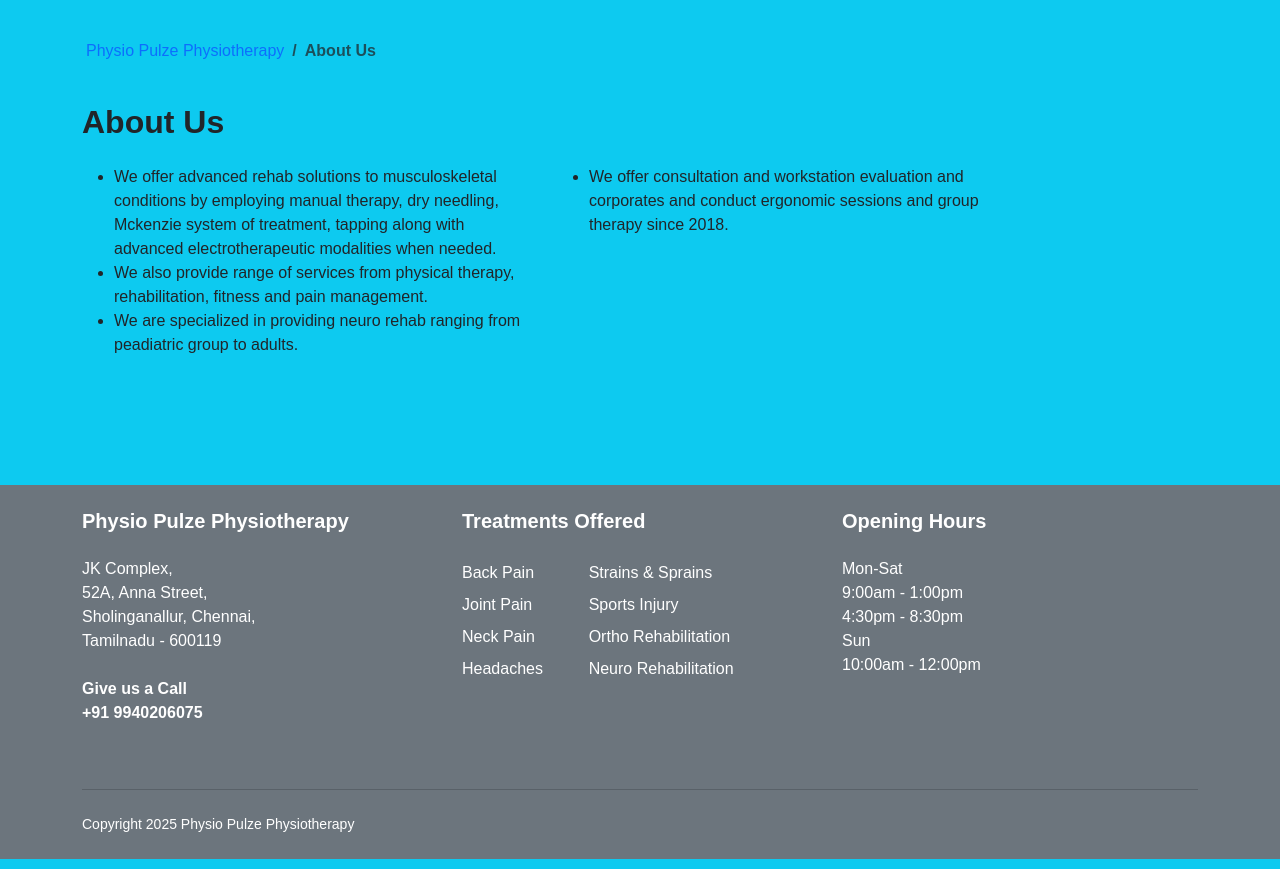
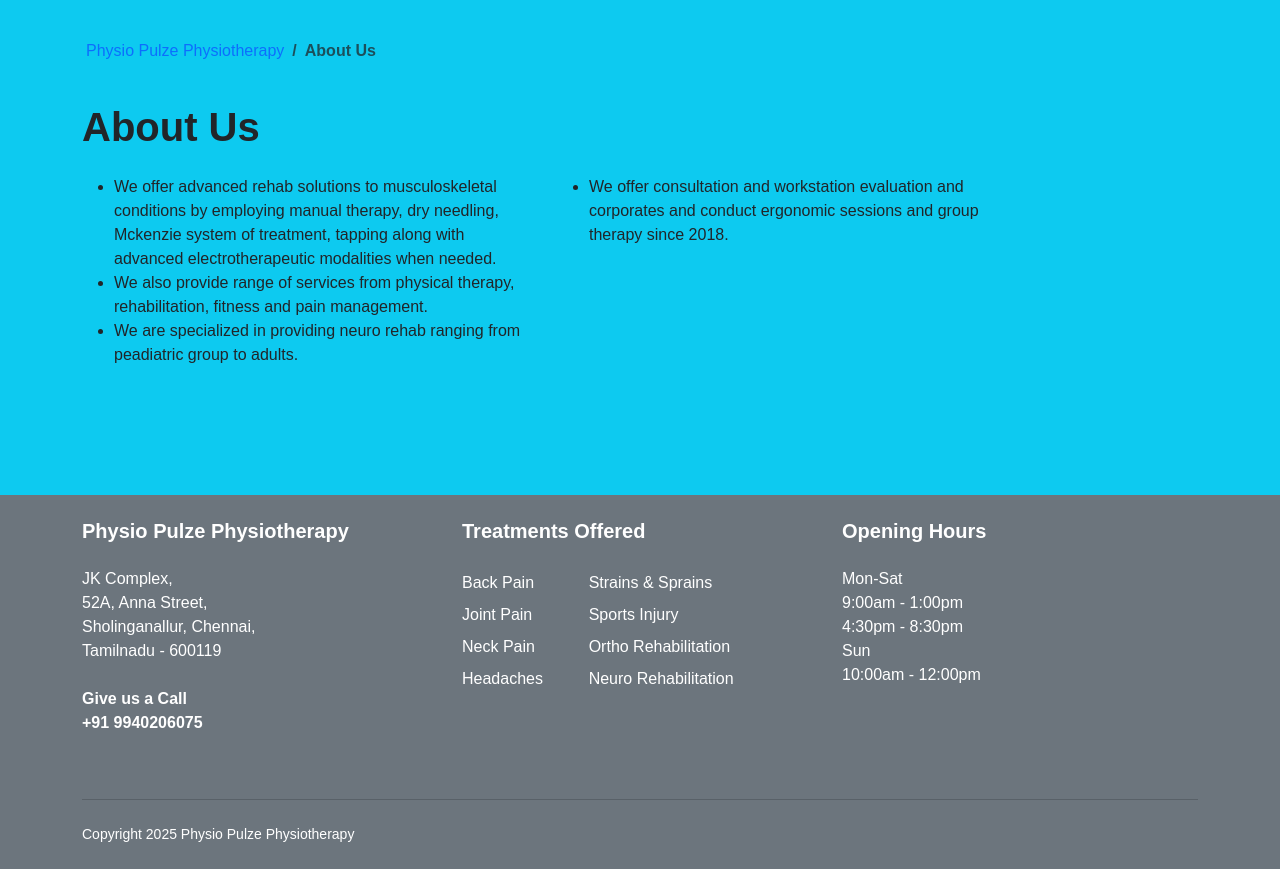
Before and after one commit to tramkris/physiopulze, a Django app: page /about-us in a window 1280 px wide. Shown: the part 113-982 px from the top of the page. Run offline with Django 3.2, Linux system fonts and the light colour scheme; some libraries are stand-ins or nearby versions.

Commit message:
Update aboutus.html
updated for section header

```diff
--- a/physio/template/aboutus.html
+++ b/physio/template/aboutus.html
@@ -1,6 +1,7 @@
 {%extends 'base.html'%}
 {% load static %}
 
+{% block title %} About Us | {% endblock %}
 {% block bodycontent %}
 <section class="py-3 bg-info">
     <div class="container">
@@ -13,7 +14,7 @@
                 <li text-align: center class="breadcrumb-item active fw-bold" aria-current="page">About Us</li>
             </ol>
         </nav>
-        <h2 class="fw-bold py-2">About Us</h2>
+        <h1 class="fw-bold py-2">About Us</h1>
         <div class="row py-2">
             <div class="col-md-5">
                 <ul>
```
